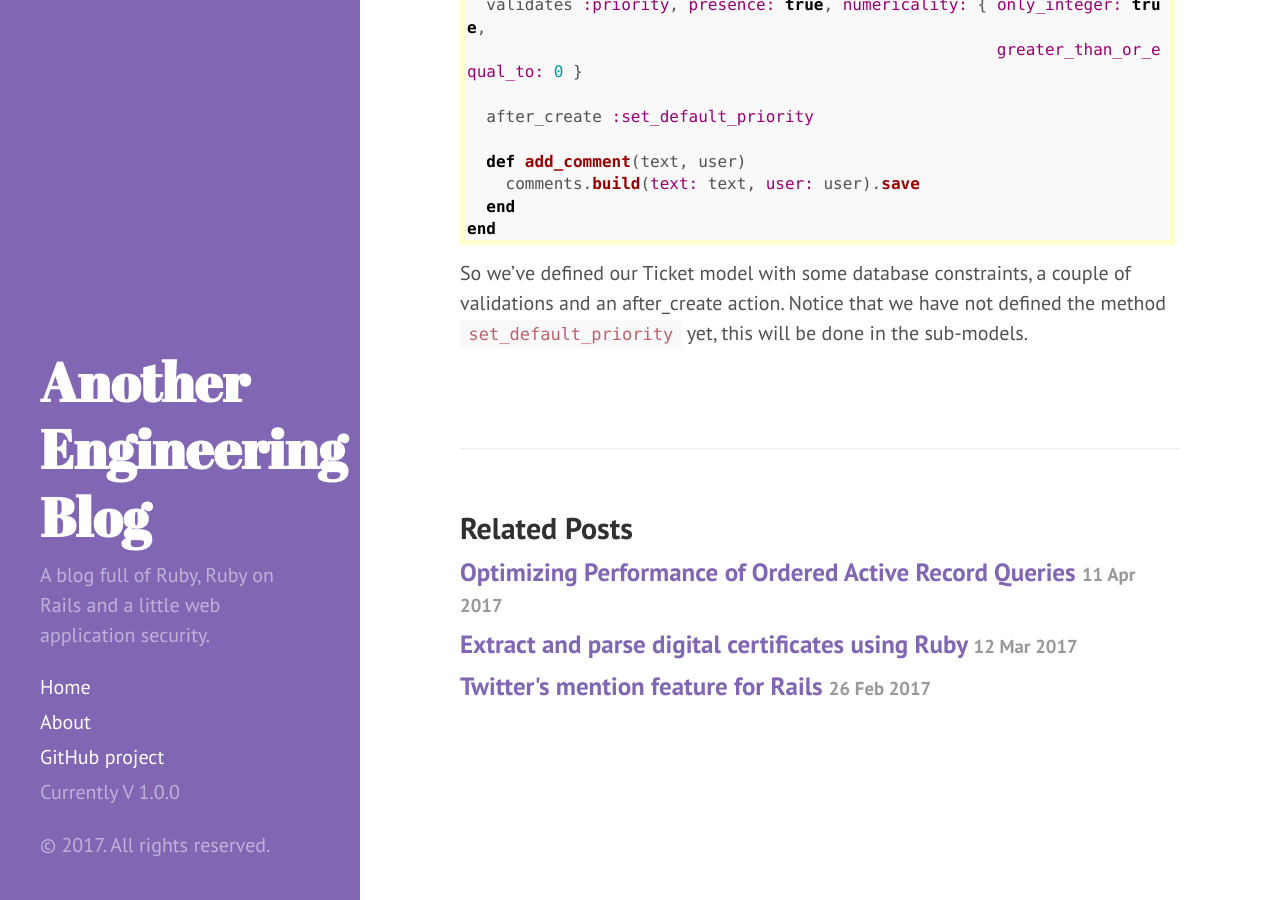
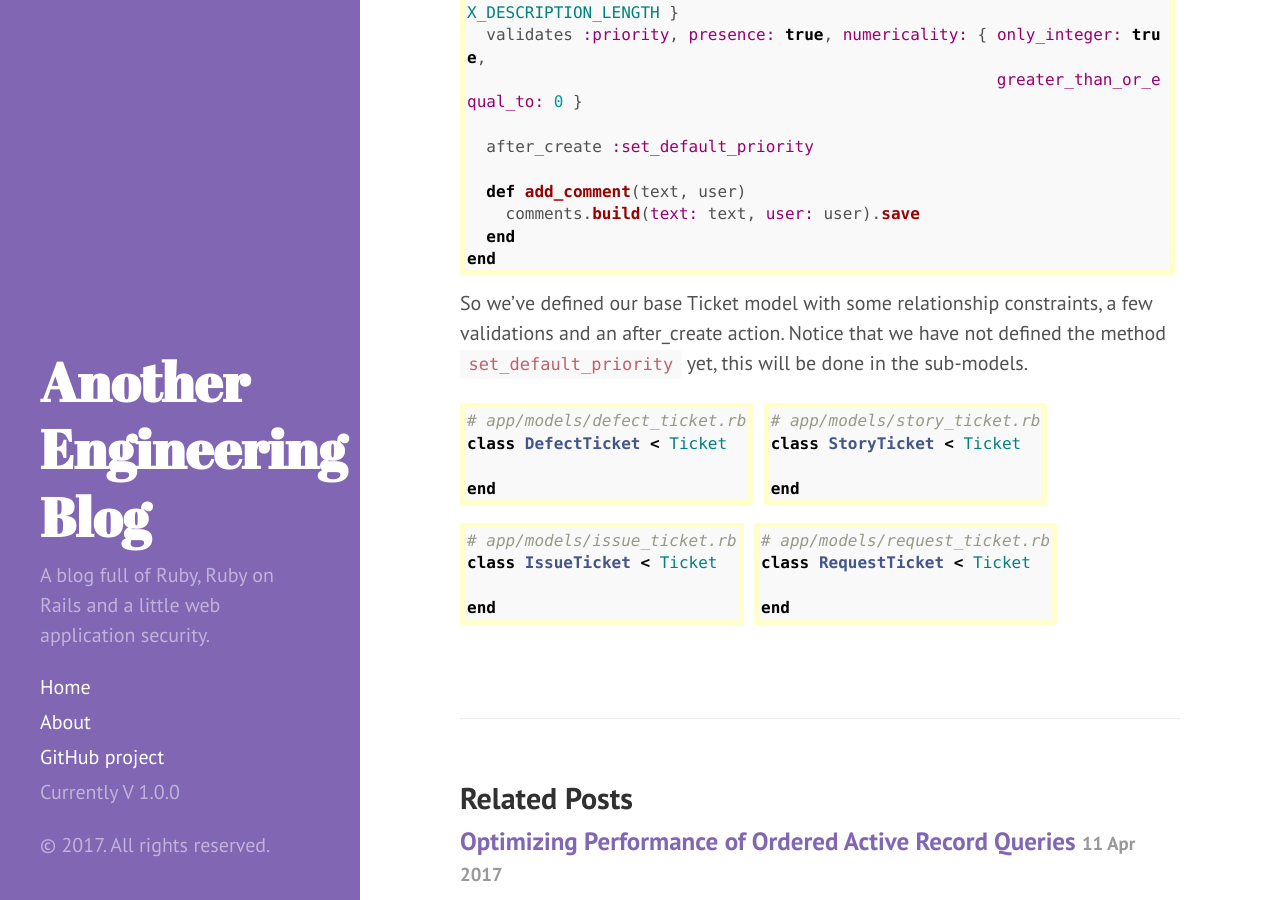
Before and after one commit to WillHennessey/WillHennessey.github.io, a Jekyll site: the page built from _posts/2017-08-21-single-table-inheritance-with-rails.md, in a window 1280 px wide and 900 px high, scrolled down 1875 px. Built offline with Jekyll 4.4.1, drawn with Linux system fonts in a browser that asks for light colours; comment, search, counter and statistics services are not loaded; some of the changed text lies outside the part shown.

Commit message:
Adding to draft

```diff
--- a/_posts/2017-08-21-single-table-inheritance-with-rails.md
+++ b/_posts/2017-08-21-single-table-inheritance-with-rails.md
@@ -80,5 +81,41 @@ end
 {% endhighlight %}
 </div>
 
-So we've defined our Ticket model with some database constraints, a couple of validations and an after_create action.
+So we've defined our base Ticket model with some relationship constraints, a few validations and an after_create action.
 Notice that we have not defined the method `set_default_priority` yet, this will be done in the sub-models.
+
+<div class = "block-code">
+{% highlight ruby %}
+# app/models/defect_ticket.rb
+class DefectTicket < Ticket
+
+end
+{% endhighlight %}
+</div>
+
+<div class = "block-code">
+{% highlight ruby %}
+# app/models/story_ticket.rb
+class StoryTicket < Ticket
+
+end
+{% endhighlight %}
+</div>
+
+<div class = "block-code">
+{% highlight ruby %}
+# app/models/issue_ticket.rb
+class IssueTicket < Ticket
+
+end
+{% endhighlight %}
+</div>
+
+<div class = "block-code">
+{% highlight ruby %}
+# app/models/request_ticket.rb
+class RequestTicket < Ticket
+
+end
+{% endhighlight %}
+</div>
```
Also changed, not shown: other parts of _posts/2017-08-21-single-table-inheritance-with-rails.md (+4 -3 lines).
